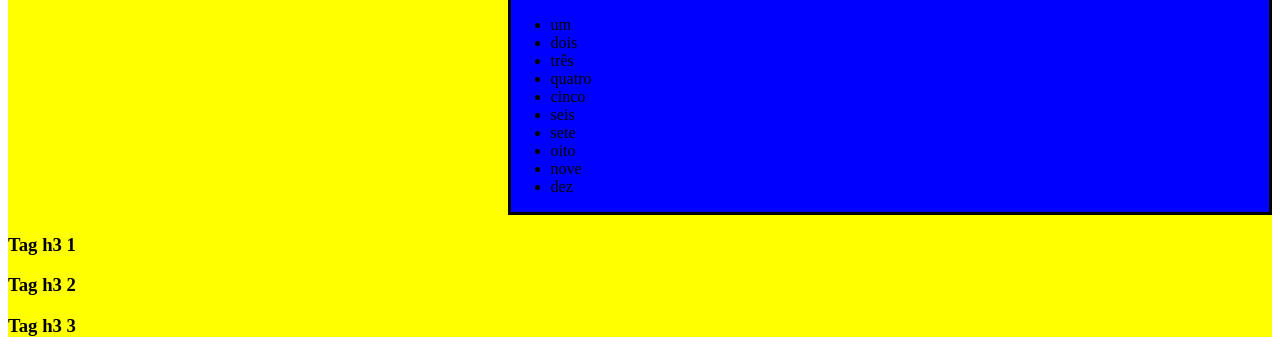
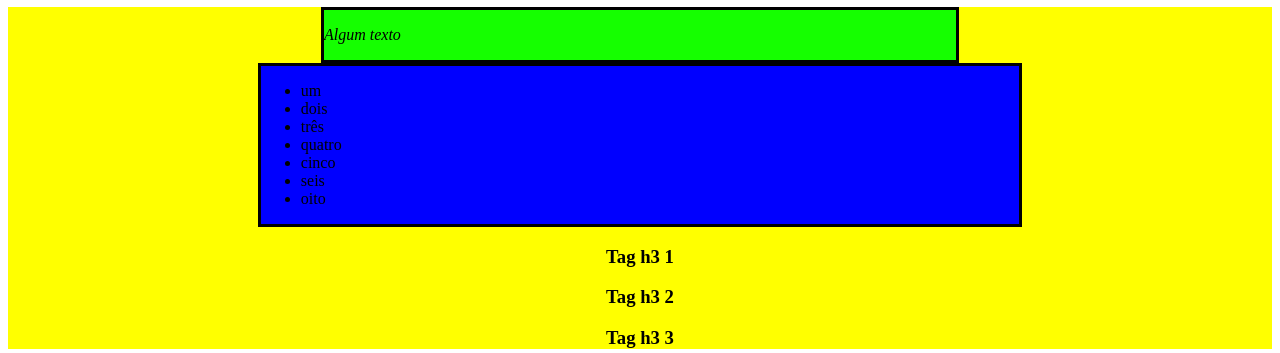
Before and after one commit to caique-cast/trybe-exercicio, a plain HTML site: page fundamentos/secao-JavaScript-DOM-EventosWebStorage/dia02-Trabalhando.Com.Elementos/indexExer.html in a window 1280 px wide. Shown: the part 73-426 px from the top of the page. Drawn offline with Linux system fonts and the light colour scheme.

Commit message:
exercicio 4.2 completo

```diff
--- a/fundamentos/secao-JavaScript-DOM-EventosWebStorage/dia02-Trabalhando.Com.Elementos/indexExer.html
+++ b/fundamentos/secao-JavaScript-DOM-EventosWebStorage/dia02-Trabalhando.Com.Elementos/indexExer.html
@@ -20,7 +20,7 @@
         }
 
         .main-content .center-content {
-            background-color: red;
+            background-color: rgb(21, 255, 0);
             width: 50%;
             margin-left: auto;
             margin-right: auto;
@@ -48,11 +48,15 @@
             background-color: blue;
             width: 60%;
             margin-left: auto;
-            margin-right: 0;
+            margin-right: auto;
         }
 
         .main-content .description {
             text-align: center;
+        }
+
+        .right-content {
+            margin-right: auto;
         }
     </style>
 </head>
@@ -65,11 +69,12 @@
 
 
         /* Adicione a tag h1 com o texto TrybeTrip - Agência de Viagens como filho da tag body;  */
-        const tagH1 = () => {
+
         const tagh1 = document.createElement('h1');
         tagh1.innerHTML = 'TrybeTrip - Agência de Viagens';
         body.appendChild(tagh1);
-        }
+        tagh1.className = 'title';
+
         /* Adicione a tag main com a classe main-content como filho da tag body;  */
         /* const adicionaTagMain = () => */
         const tagMain = document.createElement('main');
@@ -94,6 +99,7 @@
         const tagSectionFilhoMain = document.createElement('section');
         tagSectionFilhoMain.className = "left-content";
         tagMain.appendChild(tagSectionFilhoMain);
+        tagMain.removeChild(tagSectionFilhoMain);
         /* Adicione a tag section com a classe right-content como filho da tag main criada no passo 2;  */
         const tagSectionFilhoMain2 = document.createElement('section');
         tagSectionFilhoMain2.className = "right-content";
@@ -106,19 +112,31 @@
         /* Adicione uma lista não ordenada com os valores de 1 a 10 por extenso, ou seja, um, dois, três, … como valores da lista. Essa lista deve ser filha do section criado no passo 6;  */
         const ulFilhatagSectionFilhoMain2 = document.createElement('ul');
         tagSectionFilhoMain2.appendChild(ulFilhatagSectionFilhoMain2);
-            const array = ['um' , 'dois' , 'três' , 'quatro' , 'cinco' , 'seis' , 'sete' , 'oito' , 'nove' , 'dez'];
+        const array = ['um', 'dois', 'três', 'quatro', 'cinco', 'seis', 'sete', 'oito', 'nove', 'dez'];
         for (const key in array) {
             let elemList = document.createElement('li');
             elemList.innerHTML = array[key];
             ulFilhatagSectionFilhoMain2.appendChild(elemList);
         }
-            for (let i = 1; i <= 3; i += 1){
+        /*      Remova os dois últimos elementos (nove e dez) da lista criada no passo 8.
+         */
+        ulFilhatagSectionFilhoMain2.removeChild(ulFilhatagSectionFilhoMain2.lastElementChild);
+        ulFilhatagSectionFilhoMain2.removeChild(ulFilhatagSectionFilhoMain2.lastElementChild);
+        ulFilhatagSectionFilhoMain2.removeChild(ulFilhatagSectionFilhoMain2.lastElementChild.previousElementSibling);
+        for (let i = 1; i <= 3; i += 1) {
             const elem = document.createElement('h3');
             elem.innerHTML = 'Tag h3 ' + i;
+            elem.className = 'description'
             tagMain.appendChild(elem);
         }
+            /*
+Adicione a classe title na tag h1 criada;
+Adicione a classe description nas 3 tags h3 criadas;
+Remova a section criada no passo 5 (aquele que possui a classe left-content). Utilize a função .removeChild();
+Centralize a section criada no passo 6 (aquele que possui a classe right-content).
+*/
 
-        tagH1();
+        /* tagH1(); */
         /* adicionaTagMain(); */
         /* adicionaTagSection(); */
         /*   adicionaPfilhoSection(); */
```
Lines whose indentation alone changed are shown as unchanged.
